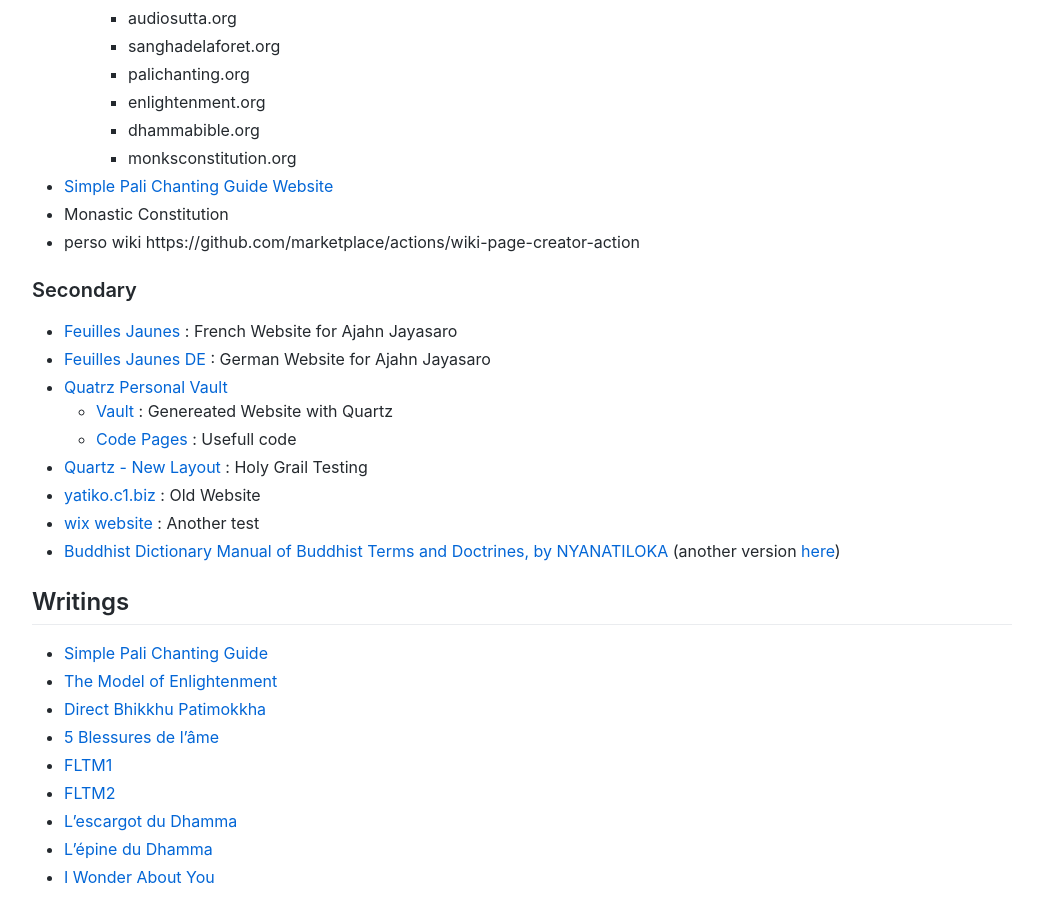
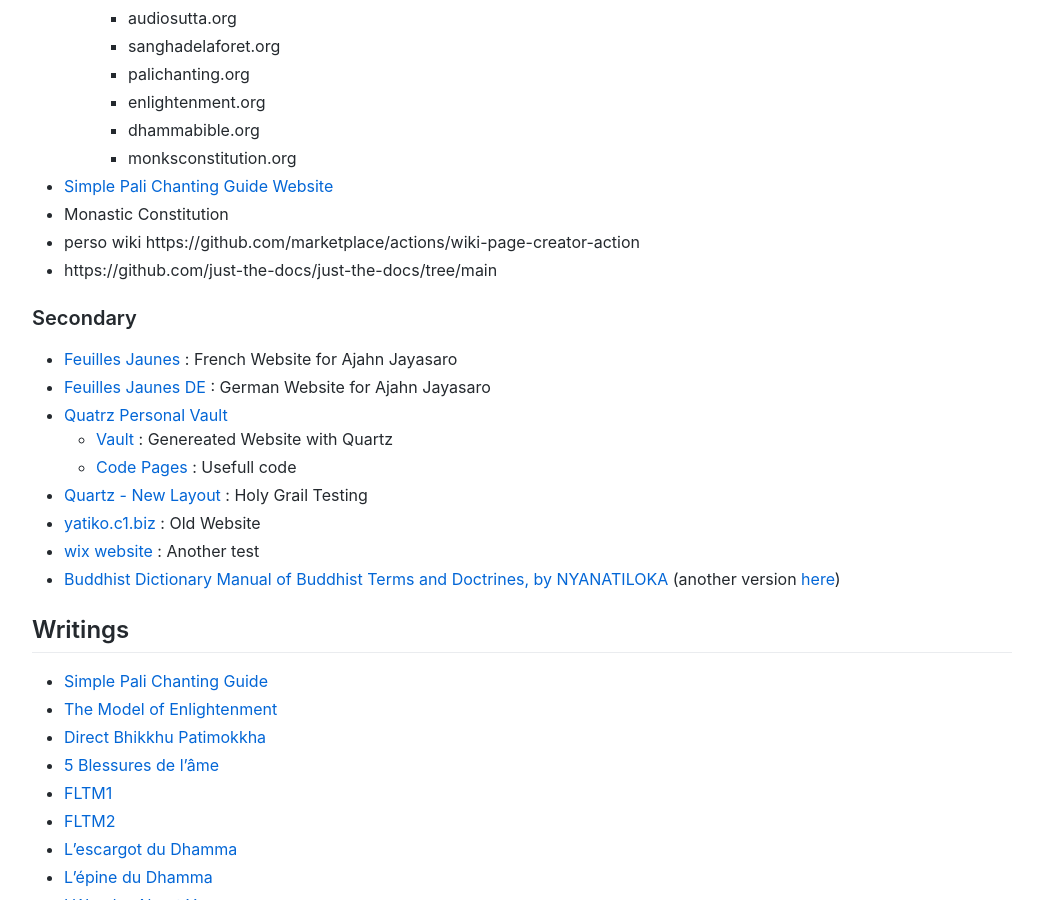
Before and after one commit to cittadhammo/old-personal-website, a Jekyll site: the page built from projects.md, in a window 1280 px wide and 900 px high, scrolled down 727 px. Shown: the whole window, without its empty margins (118-1161 px from the left). Built offline with Jekyll 4.4.1, drawn with Linux system fonts in a browser that asks for light colours; some of the changed lines change nothing that is shown.

Commit message:
Update projects.md

```diff
--- a/projects.md
+++ b/projects.md
@@ -31,6 +31,7 @@
 - [Simple Pali Chanting Guide Website](https://palichanting.github.io/)
 - Monastic Constitution
 - perso wiki https://github.com/marketplace/actions/wiki-page-creator-action
+- https://github.com/just-the-docs/just-the-docs/tree/main
 
 ### Secondary
 - [Feuilles Jaunes](http://www.ajahnjayasaro.fr) : French Website for Ajahn Jayasaro
```
